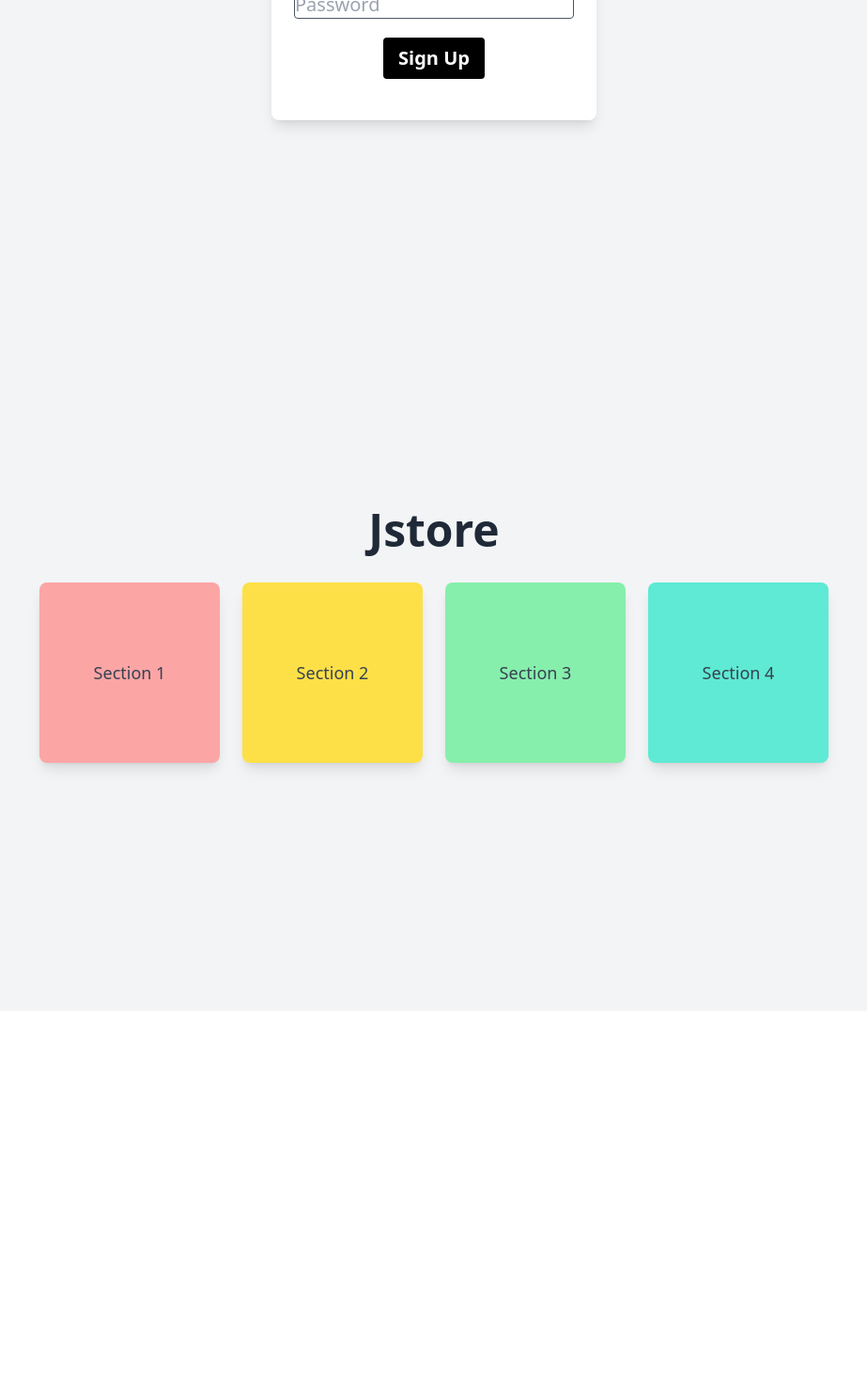
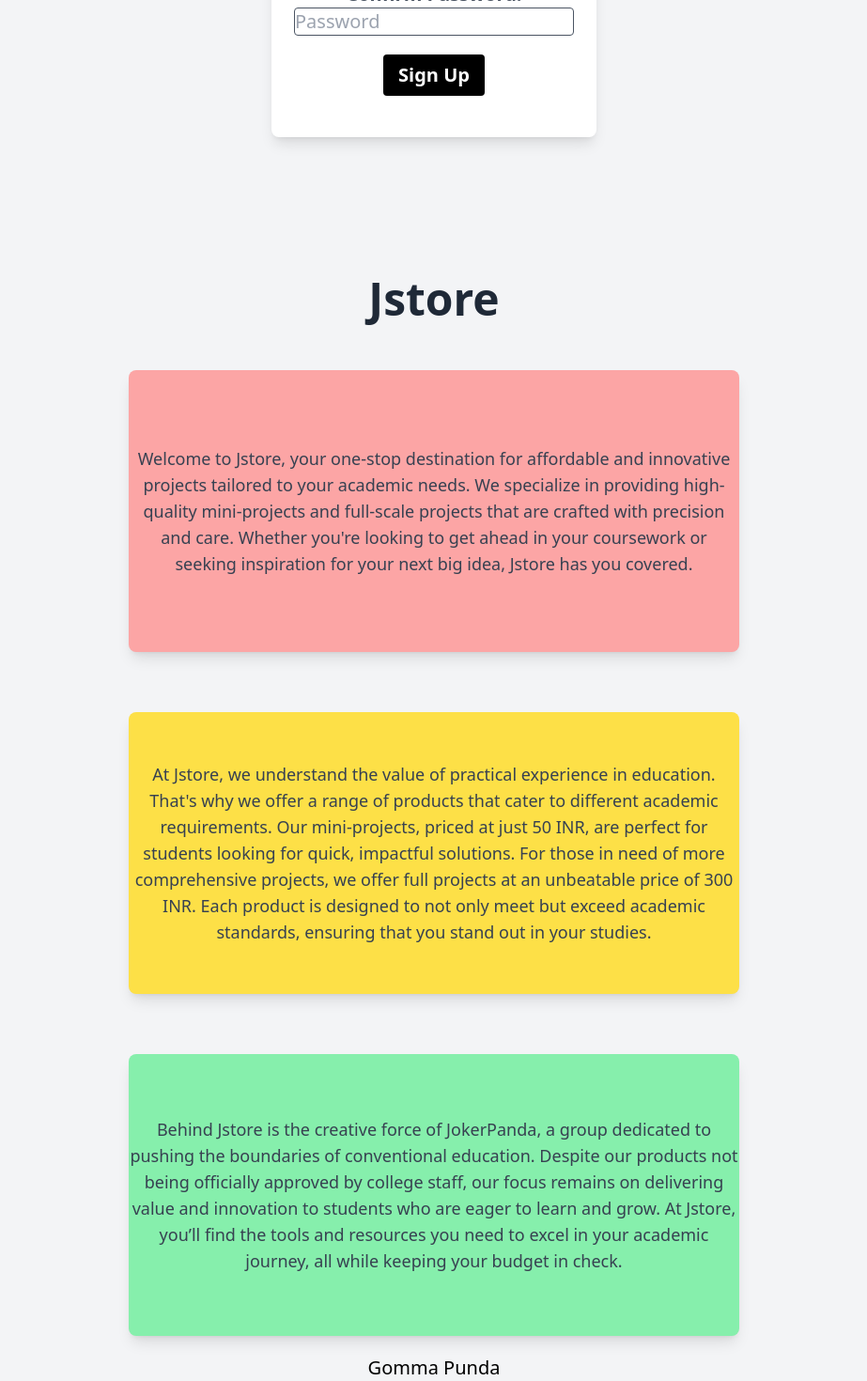
Before and after one commit to Manikandan-Rangarajan/Jstore, a React (Vite) app: page / in a window 1280 px wide. Shown: the part 588-2058 px from the top of the page at 94% size, without its empty margins (178-1101 px from the left). Before the commit the page ends 1664 px from the top, so only its background shows below. Built offline with nearby package versions, Linux system fonts and the light colour scheme.

Commit message:
First Commit of Day 3

```diff
--- a/src/App.jsx
+++ b/src/App.jsx
@@ -15,7 +15,7 @@ function App() {
   return (
     <Router>
 
-      <div className='min-h-screen flex flex-col items-center justify-center bg-gray-100 text-xl'>
+      <div className='min-h-screen flex flex-col items-center justify-center bg-gray-100 text-xl overflow-y-hidden'>
          <Navbar/>
         <Register className="justify-center items-center"/>
         <Home />
@@ -25,11 +25,12 @@ function App() {
        </div>
        <Routes>
 
+          <Route path="/" element={<Logout />} />
           <Route path="/home" element={<Home />} />
           <Route path="/about-us" element={<AboutUs />} />
           <Route path="/pricing" element={<Pricing />} />
           <Route path="/projects" element={<Projects />} />
-          <Route path="/" element={<Logout />} />
+          <Route path="/register" element={<Register />} />
                 {/* redirects unmatched path to home
                 <Route path="*" element={<Navigate to="/" />} />  */}
         </Routes>
--- a/src/componenets/Home.jsx
+++ b/src/componenets/Home.jsx
@@ -5,18 +5,27 @@ function home() {
     <>
        <div className="flex flex-col items-center justify-center min-h-screen bg-gray-100 text-center">
       <h1 className="text-5xl font-bold mb-8 text-gray-800">Jstore</h1>
-      <div className="flex flex-wrap gap-6 justify-center">
-        <div className="w-48 h-48 bg-red-300 rounded-lg shadow-lg flex items-center justify-center text-lg text-gray-700 transform hover:rotate-x-12 hover:rotate-y-12 transition-transform duration-300">
-          Section 1
+      <div className="flex flex-col flex-wrap gap-6 justify-center">
+        <div className="w-[650px] h-[300px] m-[20px] bg-red-300 rounded-lg shadow-lg flex flex-col items-center justify-center text-lg text-gray-700 transform hover:rotate-x-12 hover:rotate-y-12 transition-transform duration-300">
+          <ul>
+            <li><p>Welcome to Jstore, your one-stop destination for affordable and innovative projects tailored to your academic needs. We specialize in providing high-quality mini-projects and full-scale projects
+             that are crafted with precision and care. Whether you're looking to get
+            ahead in your coursework or seeking inspiration for your next big idea, Jstore has you covered.</p></li>
+          </ul>
         </div>
-        <div className="w-48 h-48 bg-yellow-300 rounded-lg shadow-lg flex items-center justify-center text-lg text-gray-700 transform hover:rotate-x-12 hover:rotate-y-12 transition-transform duration-300">
-          Section 2
+        <div className="w-[650px] h-[300px] m-[20px] bg-yellow-300 rounded-lg shadow-lg flex items-center justify-center text-lg text-gray-700 transform hover:rotate-x-12 hover:rotate-y-12 transition-transform duration-300">
+        <ul>
+            <li><p>At Jstore, we understand the value of practical experience in education. That's why we offer a range of products that cater to different academic requirements. Our mini-projects, priced at just 50 INR,
+             are perfect for students looking for quick, impactful solutions. For those in need of more comprehensive projects, we offer full projects at an unbeatable price of 300 INR. Each product
+             is designed to not only meet but exceed academic standards, ensuring that you stand out in your studies.</p></li>
+          </ul>
         </div>
-        <div className="w-48 h-48 bg-green-300 rounded-lg shadow-lg flex items-center justify-center text-lg text-gray-700 transform hover:rotate-x-12 hover:rotate-y-12 transition-transform duration-300">
-          Section 3
-        </div>
-        <div className="w-48 h-48 bg-teal-300 rounded-lg shadow-lg flex items-center justify-center text-lg text-gray-700 transform hover:rotate-x-12 hover:rotate-y-12 transition-transform duration-300">
-          Section 4
+        <div className="w-[650px] h-[300px] m-[20px] bg-green-300 rounded-lg shadow-lg flex items-center justify-center text-lg text-gray-700 transform hover:rotate-x-12 hover:rotate-y-12 transition-transform duration-300">
+        <ul>
+          <li><p>
+           Behind Jstore is the creative force of JokerPanda, a group dedicated to pushing the boundaries of conventional education. Despite our products not being officially approved by college staff, our focus remains on delivering value and innovation to students who are eager to learn and grow. At Jstore, you’ll
+           find the tools and resources you need to excel in your academic journey, all while keeping your budget in check.</p></li>
+          </ul>
         </div>
       </div>
     </div>
--- a/src/componenets/Navbar.jsx
+++ b/src/componenets/Navbar.jsx
@@ -1,12 +1,14 @@
 import React from 'react';
 import { Link } from 'react-router-dom';
+import Joker from '../assets/Joker.png'
 
 const Navbar = () => {
     return (
         <nav className="bg-gray-800 p-4 shadow-md w-full">
             <div className="container mx-auto flex justify-between items-center">
                 {/* Left side (Jstore) */}
-                <div className="text-white text-2xl font-bold">
+                <div className="text-white text-2xl font-bold flex justify-between items-center">
+                    <img src={Joker}  alt="JokerPanda"  className='w-[50px] h-[50px] rounded-full hover:cursor-pointer '/>
                     <Link to="/" className="text-white hover:cursor-pointer hover:text-gray-400">Jstore</Link>
                 </div>
 
--- a/src/componenets/Projects.jsx
+++ b/src/componenets/Projects.jsx
@@ -3,7 +3,7 @@ import React from 'react'
 function Projects() {
   return (
     <div>
-
+      Gomma Punda
     </div>
   )
 }
--- a/src/componenets/Register.jsx
+++ b/src/componenets/Register.jsx
@@ -2,8 +2,8 @@ import { useRef, useState, useEffect } from "react";
 import React from 'react';
 import { FontAwesomeIcon } from '@fortawesome/react-fontawesome'
 import { faCheck, faInfoCircle, faTimes } from "@fortawesome/free-solid-svg-icons";
-import { Navigate, Router, useNavigate, Routes, Route} from "react-router-dom";
-import Home from "./Home";
+import { useNavigate} from "react-router-dom";
+
 
 const Register = () => {
     const USER_REGX = /^[a-zA-Z][a-zA-Z0-9-_]{3,23}$/; // Corrected the regular expression
@@ -68,9 +68,9 @@ const Register = () => {
 
     const handleSubmit = (e)=>{
         e.preventDefault()
-        useEffect(()=>{
-            navigate('/home')
-        })
+        // useEffect(()=>{
+        //     navigate('/home')
+        // })
         // Perform any validation or API call here before navigating
     }
 
```
Also changed, not shown: 1 other file (tests, documents, lock files or other folders).
